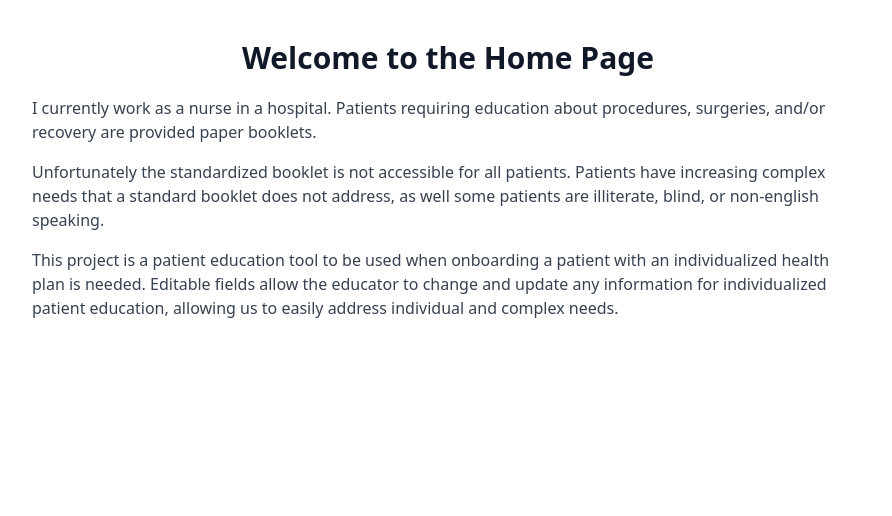
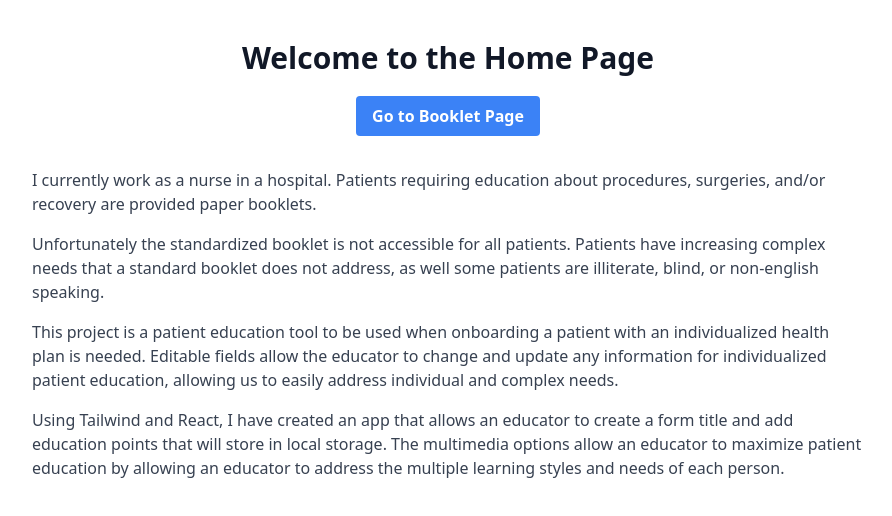
Before and after one commit to mgr514/Onboard, a React (Vite) app: page /#/ in a window 1280 px wide. Shown: the top 516 px of the page, without its empty margins (192-1084 px from the left). Built offline with nearby package versions, Linux system fonts and the light colour scheme.

Commit message:
booklet button, home page updates

```diff
--- a/src/routes/Home.jsx
+++ b/src/routes/Home.jsx
@@ -1,4 +1,5 @@
 import React from "react";
+import { Link } from "react-router-dom";
 
 function Home() {
   return (
@@ -6,6 +7,14 @@ function Home() {
       <h1 className="text-3xl font-bold text-center text-gray-900 mt-10 mb-5">
         Welcome to the Home Page
       </h1>
+      <div className="flex justify-center mb-8">
+        <Link
+          to="/booklet"
+          className="bg-blue-500 hover:bg-blue-700 text-white font-bold py-2 px-4 rounded"
+        >
+          Go to Booklet Page
+        </Link>
+      </div>
       <p className="text-base text-gray-700 mb-4">
         I currently work as a nurse in a hospital. Patients requiring education
         about procedures, surgeries, and/or recovery are provided paper
@@ -24,6 +33,13 @@ function Home() {
         individualized patient education, allowing us to easily address
         individual and complex needs.
       </p>
+      <p className="text-base text-gray-700 mb-4">
+        Using Tailwind and React, I have created an app that allows an educator
+        to create a form title and add education points that will store in local
+        storage. The multimedia options allow an educator to maximize patient
+        education by allowing an educator to address the multiple learning
+        styles and needs of each person.
+      </p>
     </div>
   );
 }
```
